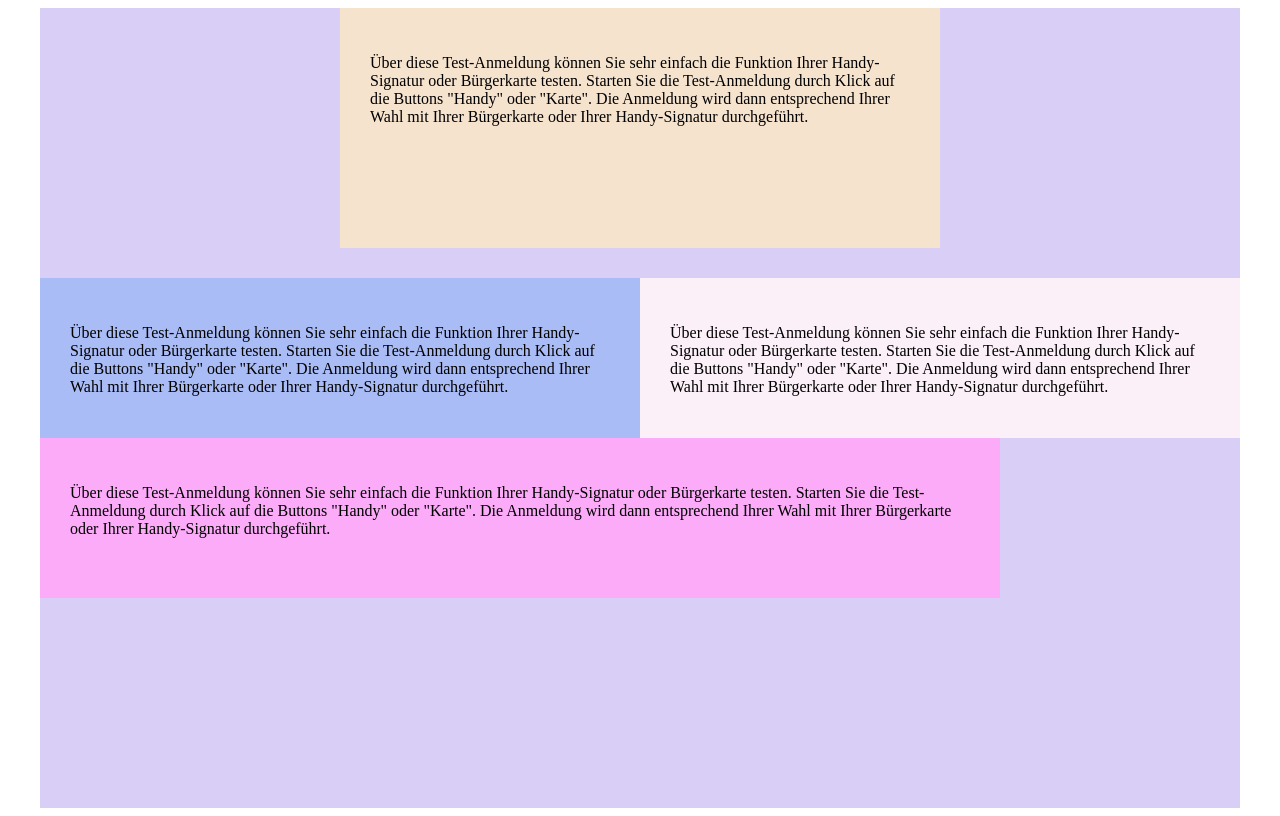
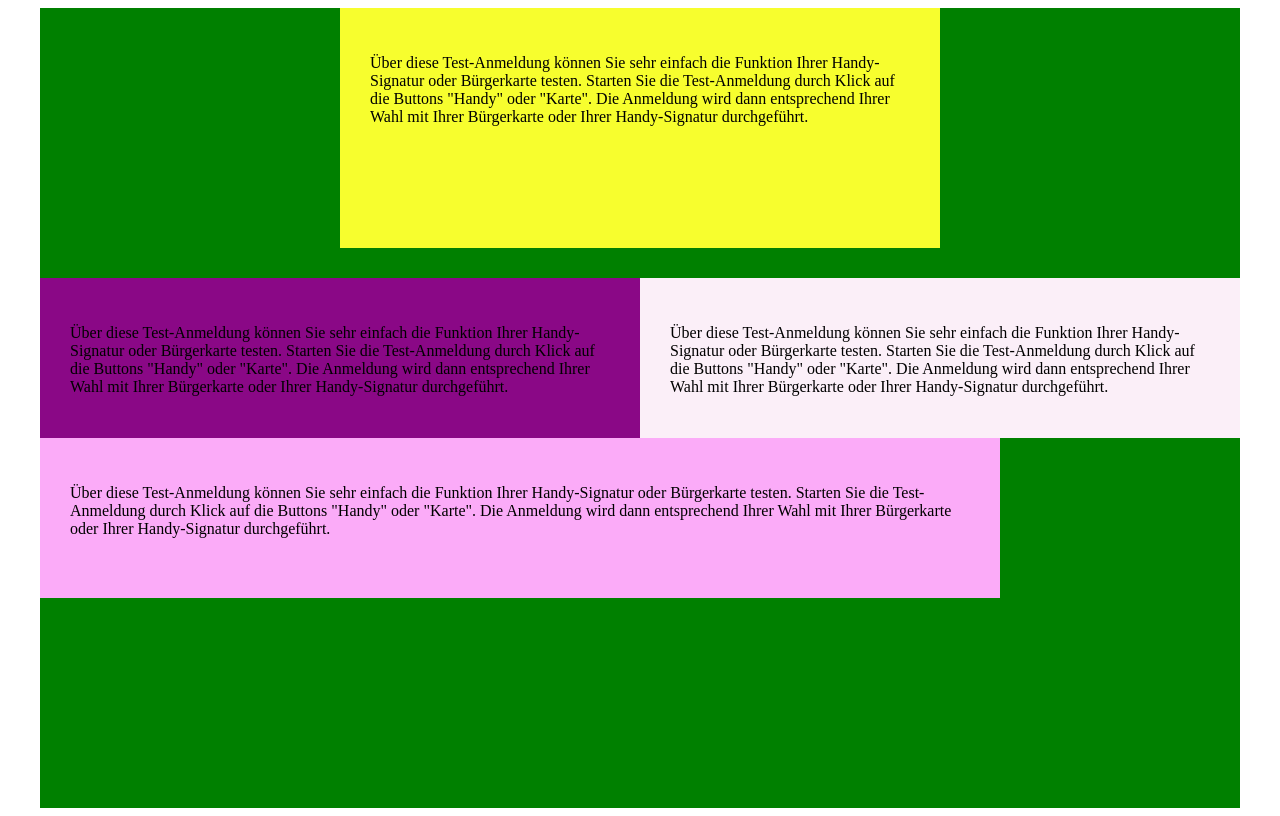
Before and after one commit to esrauw/esrauw.github.io, a plain HTML site: page index.html in a window 1280 px wide. Drawn offline with Linux system fonts and the light colour scheme.

Commit message:
Update index.html

```diff
--- a/index.html
+++ b/index.html
@@ -17,7 +17,7 @@
     #container {
       width: 1200px;
       height: 800px;
-      background-color: #D8CEF6;
+      background-color: green;
       margin: auto;
 
 
@@ -30,7 +30,7 @@
       width: 50%;
       height: 30%;
       padding: 30px;
-      background-color: #F6E3CE;
+      background-color: #F7FE2E;
       margin: auto;
 
 
@@ -41,7 +41,7 @@
 
       width: 50%;
       height: 20%;
-      background-color: #A9BCF5;
+      background-color: #8A0886;
       padding: 30px;
       margin-top: 30px;
       float: left;
```
